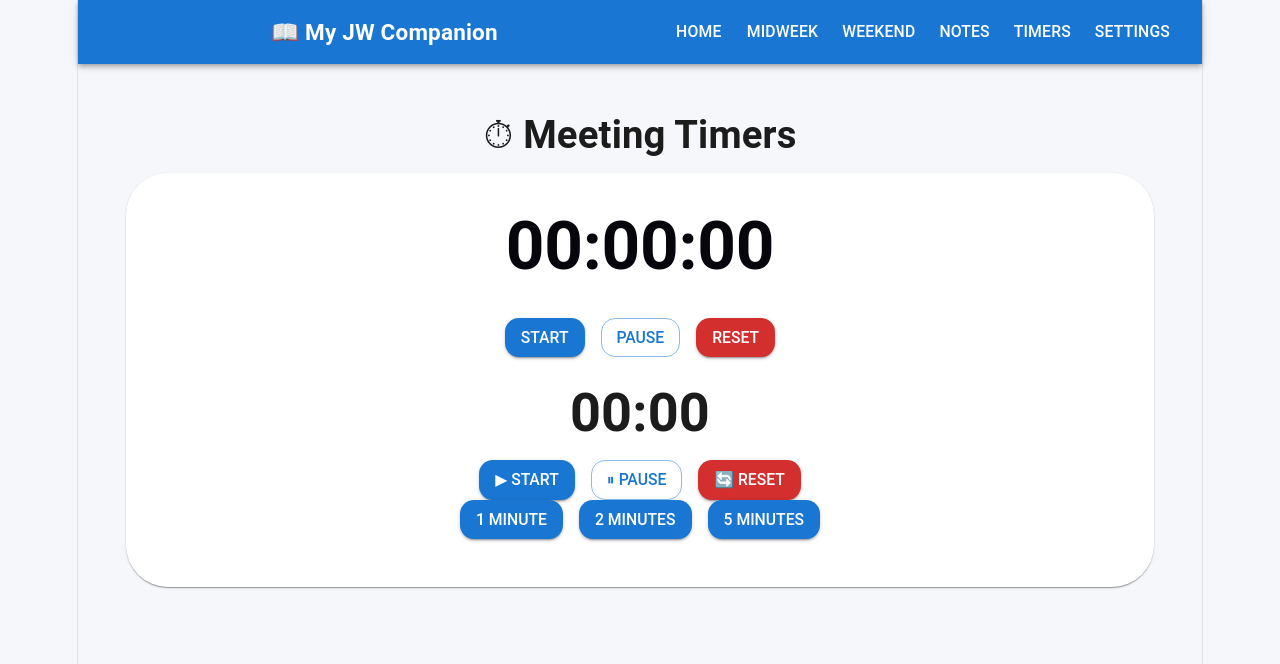
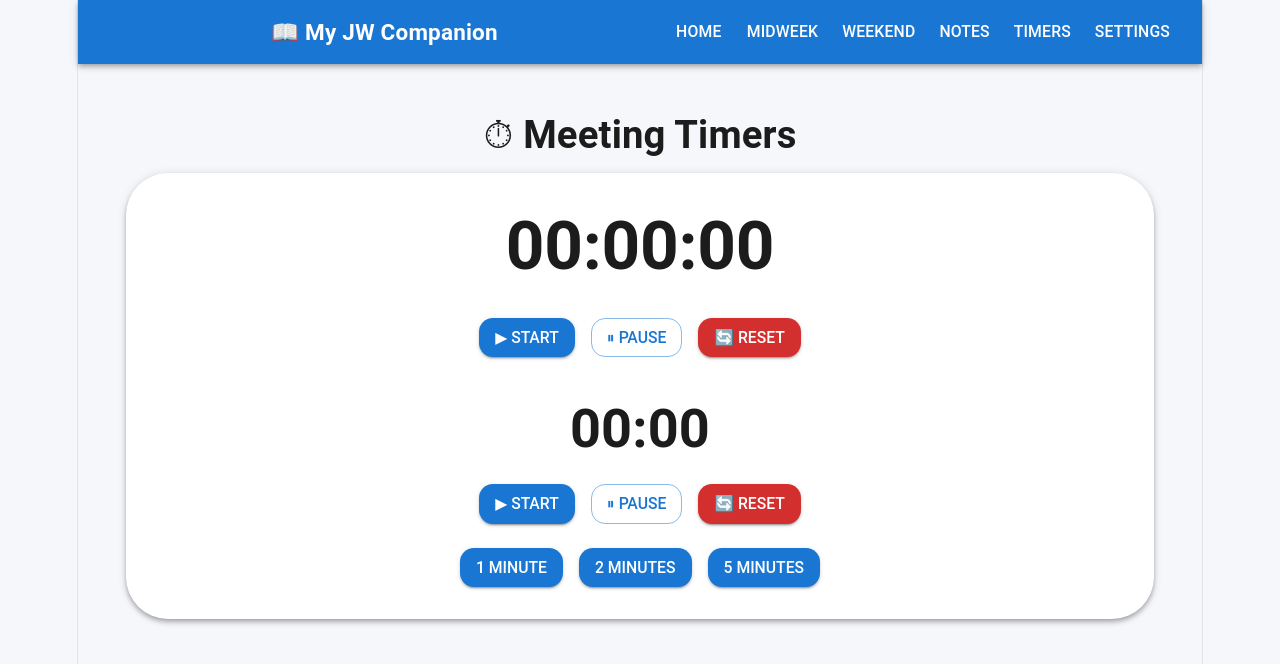
Before and after one commit to kadamsandesh28-star/jw-meeting-companion, a React (Vite) app: page /timers in a window 1280 px wide. Shown: the top 664 px of the page. Built offline with nearby package versions, Linux system fonts and the light colour scheme.

Commit message:
Fix stopwatch colors

```diff
--- a/src/pages/Timers.tsx
+++ b/src/pages/Timers.tsx
@@ -10,6 +10,7 @@ import {
 export default function Timers() {
   const [seconds, setSeconds] = useState(0);
   const [running, setRunning] = useState(false);
+
   const [countdown, setCountdown] = useState(0);
   const [countdownRunning, setCountdownRunning] = useState(false);
 
@@ -26,6 +27,7 @@ const [countdownRunning, setCountdownRunning] = useState(false);
       if (interval) clearInterval(interval);
     };
   }, [running]);
+
   useEffect(() => {
     let timer: number | undefined;
 
@@ -54,6 +56,7 @@ const [countdownRunning, setCountdownRunning] = useState(false);
       .toString()
       .padStart(2, "0")}:${secs.toString().padStart(2, "0")}`;
   };
+
   const formatCountdown = () => {
     const mins = Math.floor(countdown / 60);
     const secs = countdown % 60;
@@ -62,17 +65,30 @@ const formatCountdown = () => {
       .toString()
       .padStart(2, "0")}`;
   };
+
   return (
     <Box sx={{ p: 3 }}>
       <Typography variant="h4" gutterBottom>
         ⏱ Meeting Timers
       </Typography>
 
-      <Paper sx={{ p: 4, textAlign: "center", borderRadius: 3 }}>
+      <Paper
+        elevation={4}
+        sx={{
+          p: 4,
+          textAlign: "center",
+          borderRadius: 3,
+        }}
+      >
+        {/* Stopwatch */}
+
         <Typography
           variant="h2"
           fontWeight="bold"
-          sx={{ mb: 4 }}
+          sx={{
+            mb: 4,
+            color: "text.primary",
+          }}
         >
           {formatTime()}
         </Typography>
@@ -81,19 +97,21 @@ const formatCountdown = () => {
           direction="row"
           spacing={2}
           justifyContent="center"
+          flexWrap="wrap"
+          useFlexGap
         >
           <Button
             variant="contained"
             onClick={() => setRunning(true)}
           >
-            Start
+            ▶ Start
           </Button>
 
           <Button
             variant="outlined"
             onClick={() => setRunning(false)}
           >
-            Pause
+            ⏸ Pause
           </Button>
 
           <Button
@@ -104,17 +122,31 @@ const formatCountdown = () => {
               setSeconds(0);
             }}
           >
-            Reset
+            🔄 Reset
           </Button>
         </Stack>
-        <Typography variant="h3" fontWeight="bold" sx={{ mt: 3 }}>
+
+        {/* Countdown */}
+
+        <Typography
+          variant="h3"
+          fontWeight="bold"
+          sx={{
+            mt: 5,
+            mb: 3,
+            color: "text.primary",
+          }}
+        >
           {formatCountdown()}
         </Typography>
+
         <Stack
           direction="row"
           spacing={2}
           justifyContent="center"
-  sx={{ mt: 2 }}
+          flexWrap="wrap"
+          useFlexGap
+          sx={{ mb: 3 }}
         >
           <Button
             variant="contained"
@@ -146,7 +178,8 @@ const formatCountdown = () => {
           direction="row"
           spacing={2}
           justifyContent="center"
-  sx={{ mb: 2 }}
+          flexWrap="wrap"
+          useFlexGap
         >
           <Button
             variant="contained"
```
Lines whose indentation alone changed are shown as unchanged.
